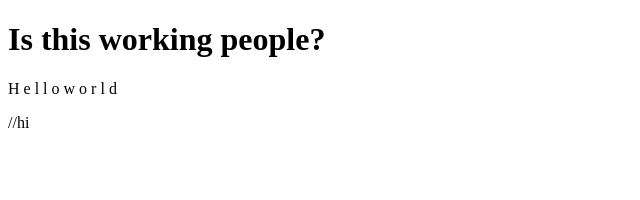
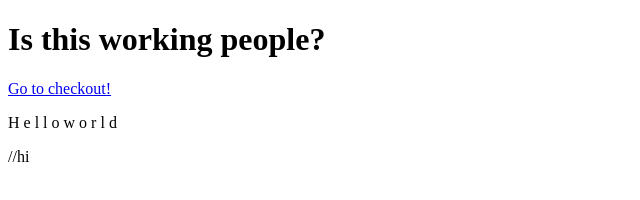
Before and after one commit to HallaRamadan/HomePage, a plain HTML site: page index.html in a window 1280 px wide. Shown: the whole page, without its empty margins (0-640 px from the left). Drawn offline with Linux system fonts and the light colour scheme.

Commit message:
trying out some html js checkout flow.

```diff
--- a/index.html
+++ b/index.html
@@ -9,6 +9,10 @@
 <body>
 
 <h1> Is this working people? </h1>
+
+<a href="htmlpages/Checkout.html">Go to checkout!</a>
+
+
 <p> H e  l l o  w o r l d</p>
 
 //hi
```
